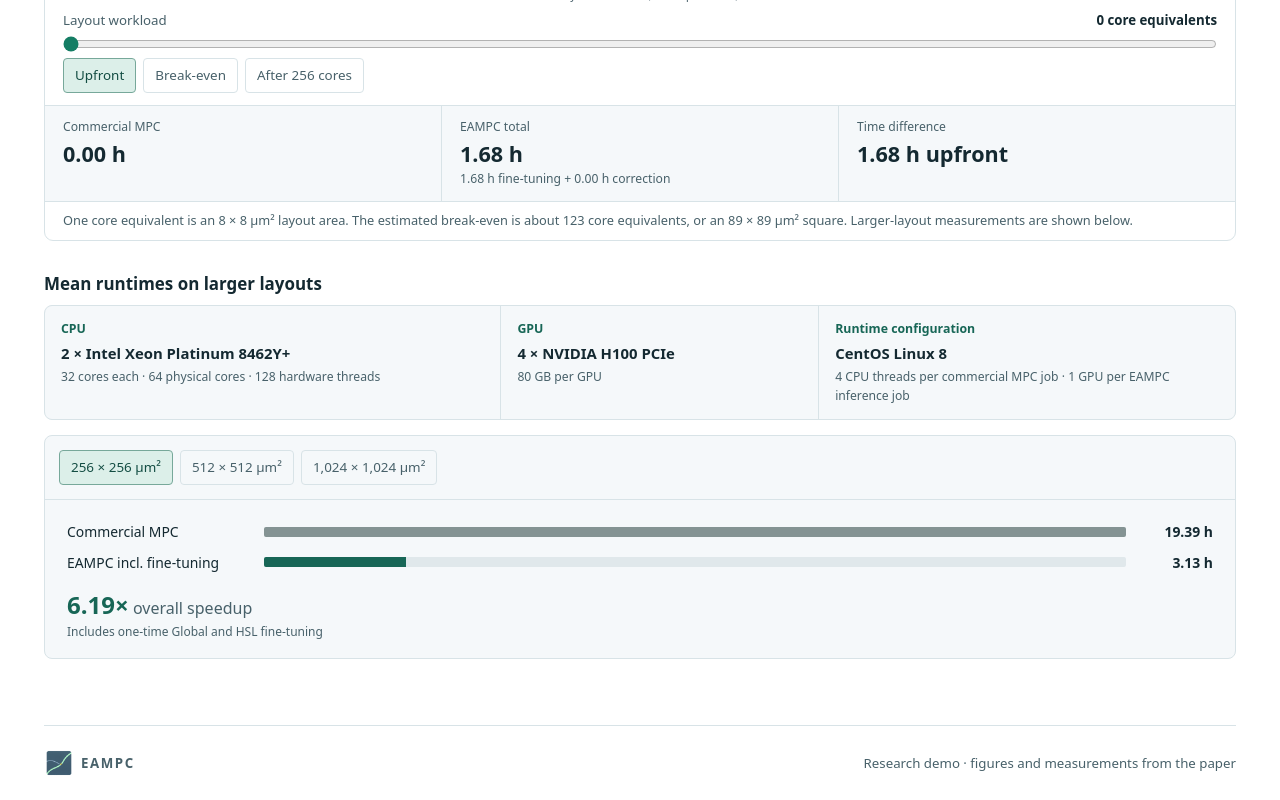
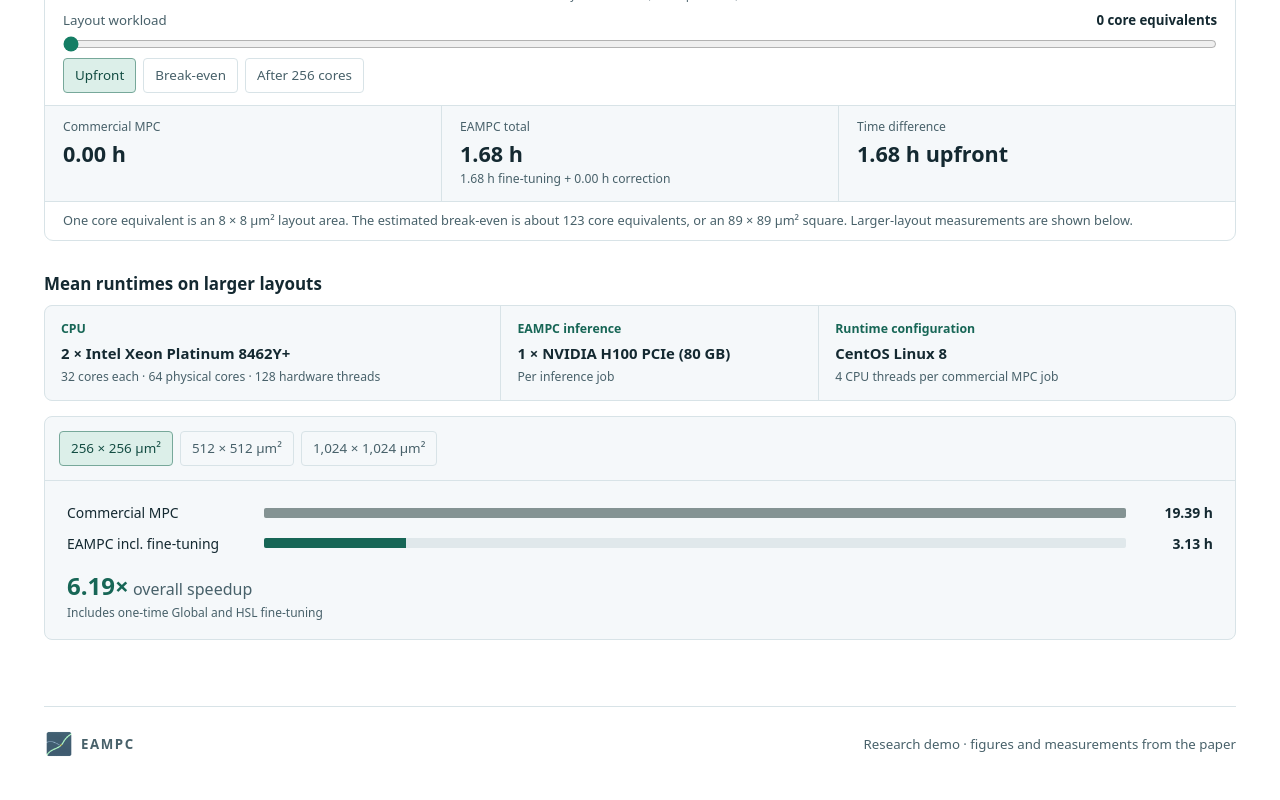
Before and after one commit to EAMPC/EAMPC, a plain HTML site: page index.html in a window 1280 px wide. Shown: the part 5539-6339 px from the top of the page. Drawn offline with Linux system fonts and the light colour scheme; animation ran at ten frames a second.

Commit message:
State GPU usage per inference job

```diff
--- a/index.html
+++ b/index.html
@@ -216,8 +216,8 @@
   <h3 class="measured-heading">Mean runtimes on larger layouts</h3>
   <dl class="experiment-hardware">
     <div><dt>CPU</dt><dd>2 × Intel Xeon Platinum 8462Y+<small>32 cores each · 64 physical cores · 128 hardware threads</small></dd></div>
-    <div><dt>GPU</dt><dd>4 × NVIDIA H100 PCIe<small>80 GB per GPU</small></dd></div>
-    <div><dt>Runtime configuration</dt><dd>CentOS Linux 8<small>4 CPU threads per commercial MPC job · 1 GPU per EAMPC inference job</small></dd></div>
+    <div><dt>EAMPC inference</dt><dd>1 × NVIDIA H100 PCIe (80 GB)<small>Per inference job</small></dd></div>
+    <div><dt>Runtime configuration</dt><dd>CentOS Linux 8<small>4 CPU threads per commercial MPC job</small></dd></div>
   </dl>
   <div class="scaling">
     <div class="scale-picker" aria-label="Measured layout sizes"><button data-size="0" type="button" aria-pressed="true">256 × 256 µm²</button><button data-size="1" type="button" aria-pressed="false">512 × 512 µm²</button><button data-size="2" type="button" aria-pressed="false">1,024 × 1,024 µm²</button></div>
```
